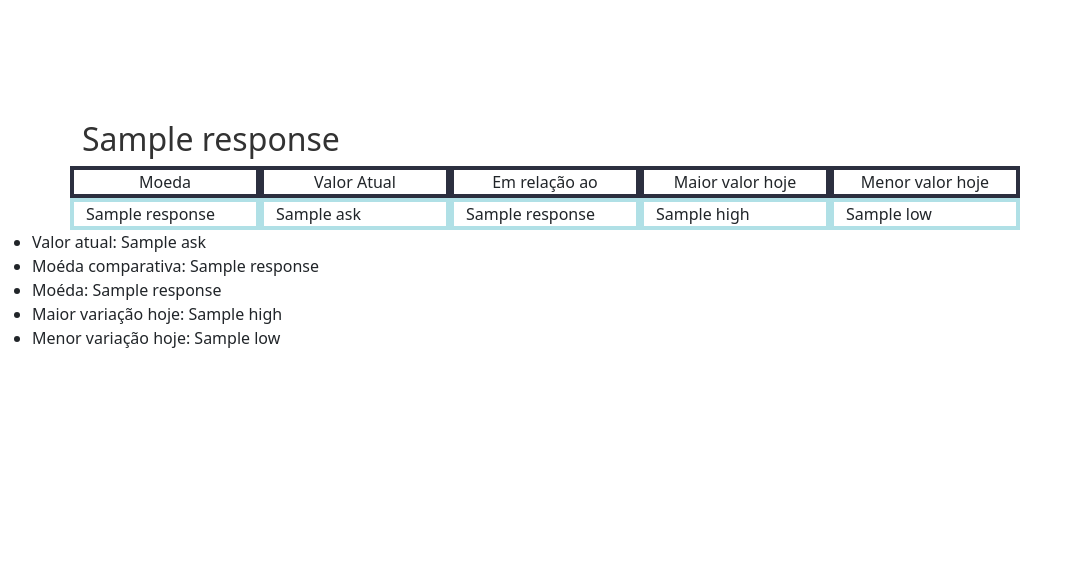
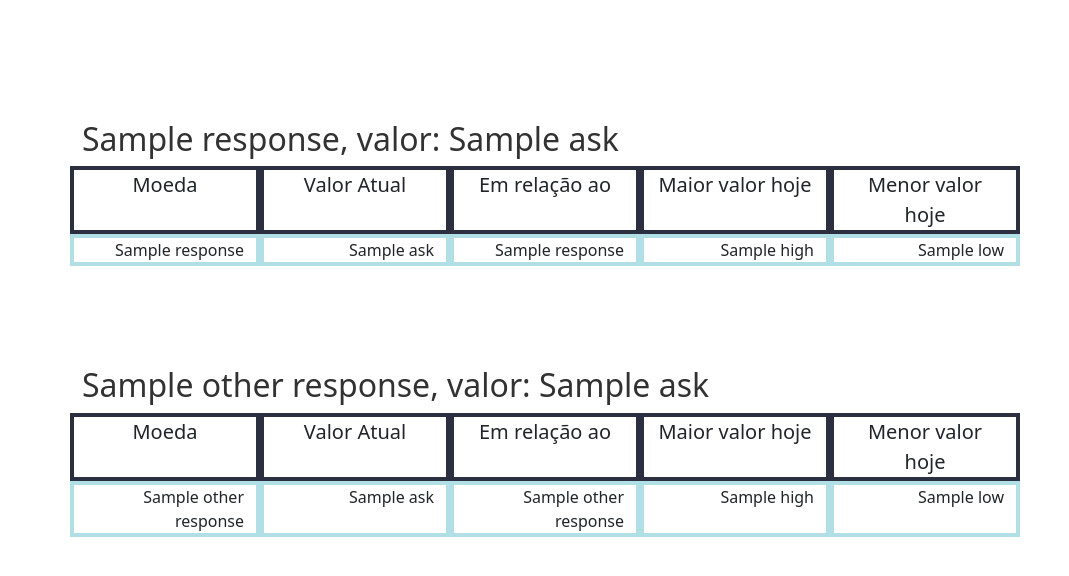
Before and after one commit to MarcianoPazinatto/CoinProject, a FastAPI app: template src/templates/basicform.html in a window 1280 px wide. Shown: the top 576 px of the page, without its empty margins (0-1069 px from the left). Run offline with FastAPI, Linux system fonts and the light colour scheme; the template is opened without the code that fills it: most values are stand-ins (such as "Sample title", 1, 10 or a date in 2020); some libraries are stand-ins or nearby versions.

Commit message:
updating methods

```diff
--- a/src/static/src/css/base.css
+++ b/src/static/src/css/base.css
@@ -18,11 +18,17 @@ h1, h2, h3, h4, h5, h6 {
 }
 
 .col-2 {
+    font-size: 20px;
     text-align: center;
     border: 4px solid #2c2f3f;
 
 }
 
 .col-3 {
+    text-align: right;
     border: 4px solid #b0e0e6;
 }
+
+.espaco{
+    padding: 50px;
+}
--- a/src/templates/basicform.html
+++ b/src/templates/basicform.html
@@ -10,8 +10,9 @@
     <meta charset="UTF-8">
 </head>
 <body>
+    <div>
         <div class="container">
-    <h2><span> {{ response.compare_name }}</span></h2>
+        <h2><span> {{ response.current_name }}, valor: {{ response.ask }}</span></h2>
 
         </div>
             <div class="container">
@@ -32,16 +33,31 @@
                     <div class="col-3 col-sm-2">{{ response.low }}</div>
 
             </div>
+                <div class="espaco"></div>
+            <h2><span> {{ other_response.current_name }}, valor: {{ other_response.ask }}</span></h2>
             </div>
-    <ul>
+            <div class="container">
+                  <div class="row">
+                    <div class="col-2 col-sm-2">Moeda</div>
+                    <div class="col-2 col-sm-2">Valor Atual</div>
+                    <div class="col-2 col-sm-2">Em relação ao</div>
+                    <div class="col-2 col-sm-2">Maior valor hoje</div>
+                    <div class="col-2 col-sm-2">Menor valor hoje</div>
 
-        <li>Valor atual: {{ response.ask }}</li>
-        <li>Moéda comparativa: {{ response.current_name }}</li>
-        <li>Moéda: {{ response.compare_name }}</li>
-        <li>Maior variação hoje: {{ response.high }}</li>
-        <li>Menor variação hoje: {{ response.low }}</li>
+                    <!-- Force next columns to break to new line at md breakpoint and up -->
+                    <div class="w-100 d-none d-md-block"></div>
 
-    </ul>
+                    <div class="col-3 col-sm-2">{{ other_response.current_name }}</div>
+                    <div class="col-3 col-sm-2">{{ other_response.ask }}</div>
+                    <div class="col-3 col-sm-2">{{ other_response.compare_name }}</div>
+                    <div class="col-3 col-sm-2">{{ other_response.high }}</div>
+                    <div class="col-3 col-sm-2">{{ other_response.low }}</div>
+
+            </div>
+        </div>
+
+    </div>
+
 
 </body>
 {% endblock %}'
--- a/src/templates/coin_comparator.html
+++ b/src/templates/coin_comparator.html
@@ -8,18 +8,20 @@
     <title>Coins_Compare</title>
 </head>
 <body>
-    <h1>Hello World</h1>
+    <h1>Compare duas moedas:</h1>
     <form method="post" action="/coins/comparator">
         <label for="coins_one">Choose a coin:</label>
         <select name="coins_one" id="coins_one">
                 <option value="BRL">Real</option>
                 <option value="USD">Dolar</option>
+                <option value="EUR">Euro</option>
         </select>
 
         <label for="coins_two">Choose a coin:</label>
         <select name="coins_two" id="coins_two">
             <option value="BRL">Real</option>
             <option value="USD">Dolar</option>
+            <option value="EUR">Euro</option>
         </select>
 
         <input type="submit" name="submit"/>
--- a/src/view/view.py
+++ b/src/view/view.py
@@ -23,7 +23,8 @@ async def root(request: Request, coins_one: str = Form(...), coins_two: str = Fo
     print(coins_two)
     response = get_coins(coins_one, coins_two)
     return templates.TemplateResponse("basicform.html", {"request": request,
-                                                         "response": response})
+                                                         "response": response[0],
+                                                         "other_response": response[1]})
 
 
 @coin_view.get("/coin_comparator")
```
Also changed, not shown: src/controller/coin_action.py (+12 -1 lines). Lines whose indentation alone changed are shown as unchanged.
